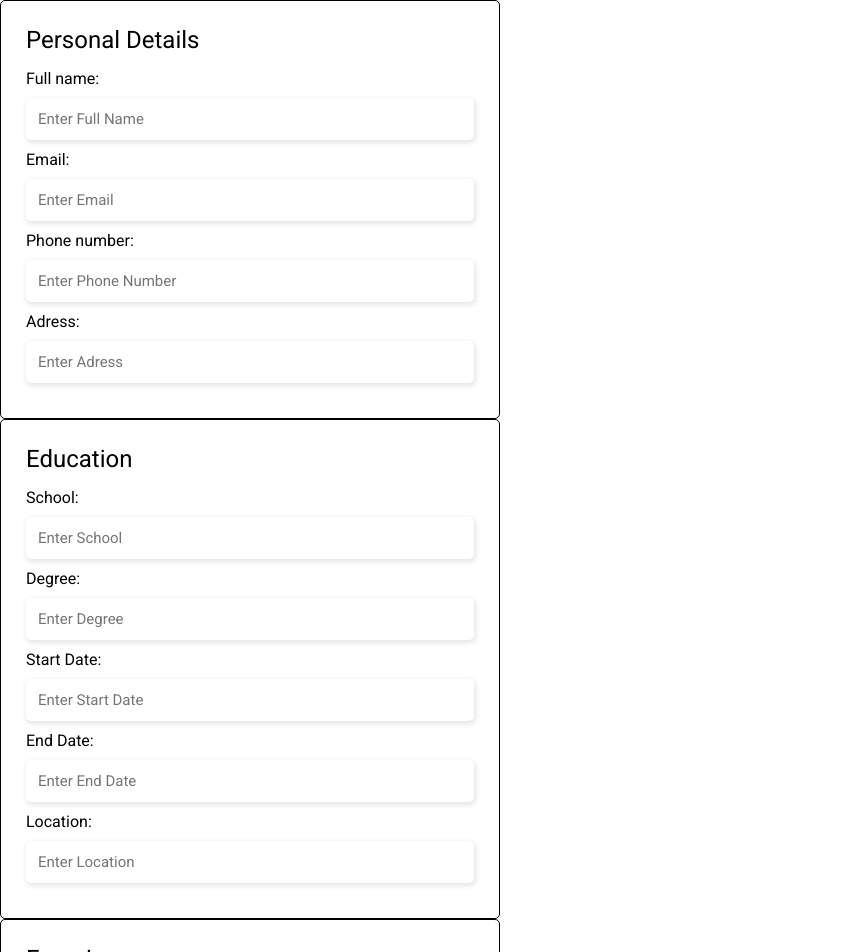
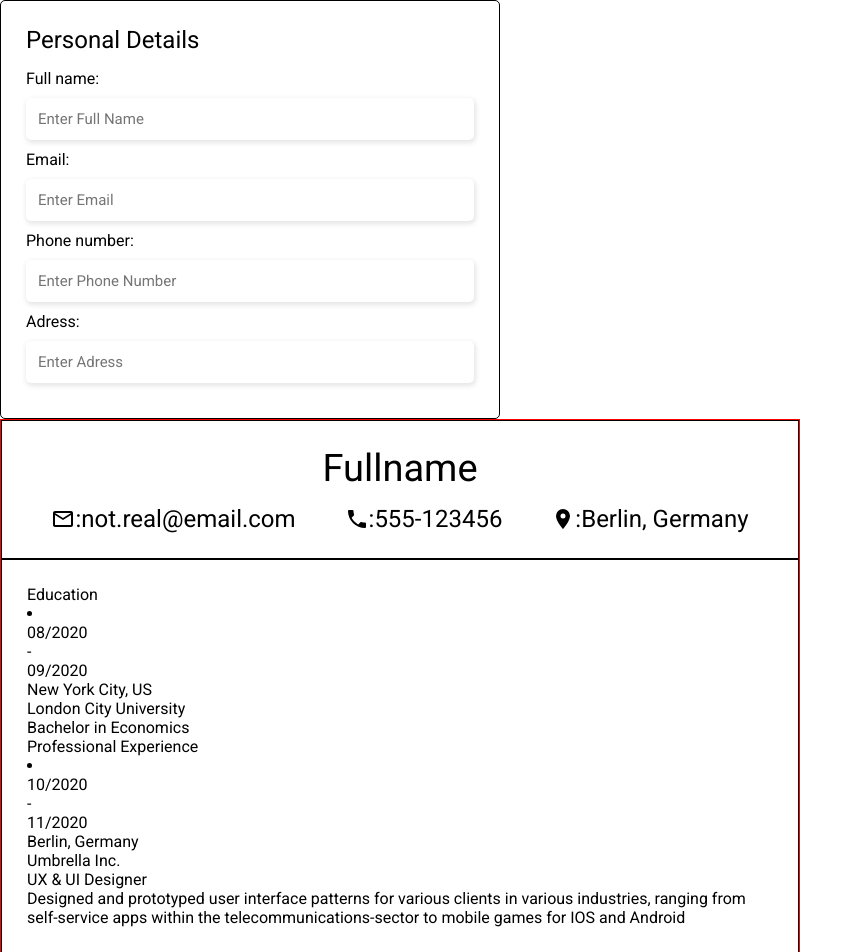
Before and after one commit to DayanWalter/TOP-cv-application, a React (Vite) app: page / in a window 1280 px wide. Shown: the top 952 px of the page, without its empty margins (0-863 px from the left). Built offline with nearby package versions, Linux system fonts and the light colour scheme.

Commit message:
Designed head section cv

```diff
--- a/package.json
+++ b/package.json
@@ -11,6 +11,8 @@
   },
   "dependencies": {
     "@fontsource/roboto": "^5.0.8",
+    "@mdi/js": "^7.2.96",
+    "@mdi/react": "^1.6.1",
     "react": "^18.2.0",
     "react-dom": "^18.2.0"
   },
--- a/src/components/App.jsx
+++ b/src/components/App.jsx
@@ -2,5 +2,5 @@ import { useState } from 'react';
 import Personal from './Personal';
 
 export default function App() {
-  return <button>Click</button>;
+  return <Personal />;
 }
--- /dev/null
+++ b/src/components/CV.jsx
@@ -0,0 +1,74 @@
+import { useState } from 'react';
+import Icon from '@mdi/react';
+import { mdiEmailOutline } from '@mdi/js';
+import { mdiPhone } from '@mdi/js';
+import { mdiMapMarker } from '@mdi/js';
+
+export default function CV() {
+  return (
+    <div className="cv">
+      <div className="head">
+        <div className="top">
+          <h1>Fullname</h1>
+        </div>
+        <div className="bottom">
+          <div className="email">
+            <Icon path={mdiEmailOutline} size={1} />:<h2>not.real@email.com</h2>
+          </div>
+
+          <div className="phone">
+            <Icon path={mdiPhone} size={1} />: <h2>555-123456</h2>
+          </div>
+
+          <div className="location">
+            <Icon path={mdiMapMarker} size={1} />:<h2>Berlin, Germany</h2>
+          </div>
+        </div>
+      </div>
+      <div className="body">
+        <h1>Education</h1>
+        <li>
+          <div className="dateLocation">
+            <div className="date">
+              <p className="startDate">08/2020</p>-
+              <p className="endDate">09/2020</p>
+            </div>
+            <div className="location">
+              <p>New York City, US</p>
+            </div>
+          </div>
+          <div className="schoolDegree">
+            <div className="school">
+              <p>London City University</p>
+            </div>
+            <div className="degree">Bachelor in Economics</div>
+          </div>
+        </li>
+        <h1>Professional Experience</h1>
+        <li>
+          <div className="dateLocation">
+            <div className="date">
+              <p className="startDate">10/2020</p>-
+              <p className="endDate">11/2020</p>
+            </div>
+            <div className="location">
+              <p>Berlin, Germany</p>
+            </div>
+          </div>
+          <div className="companyPositionDescription">
+            <div className="company">
+              <p>Umbrella Inc.</p>
+            </div>
+            <div className="position">UX & UI Designer</div>
+            <div className="description">
+              Designed and prototyped user interface patterns for various
+              clients in various industries, ranging from self-service apps
+              within the telecommunications-sector to mobile games for IOS and
+              Android
+            </div>
+          </div>
+        </li>
+      </div>
+    </div>
+  );
+}
--- a/src/main.jsx
+++ b/src/main.jsx
@@ -6,12 +6,14 @@ import App from './components/App';
 import Personal from './components/Personal';
 import Education from './components/Education';
 import Experience from './components/Experience';
+import CV from './components/CV';
 
 ReactDOM.createRoot(document.getElementById('root')).render(
   <React.StrictMode>
-    {/* <App /> */}
-    <Personal />
-    <Education />
-    <Experience />
+    <App />
+    {/* <Personal /> */}
+    {/* <Education /> */}
+    {/* <Experience /> */}
+    <CV />
   </React.StrictMode>
 );
--- a/src/styles/index.css
+++ b/src/styles/index.css
@@ -38,3 +38,41 @@ form textarea:focus {
   outline: none;
   border-color: blue;
 }
+
+.cv {
+  border: 1px solid red;
+  max-width: 800px;
+}
+.cv .head,
+.cv .body {
+  padding: 25px;
+}
+.cv .head {
+  border: 1px solid black;
+  min-height: 100px;
+  /* display: flex;
+  flex-direction: column; */
+}
+.cv .head .top {
+  font-size: 38px;
+  margin-bottom: 15px;
+  display: flex;
+  justify-content: center;
+}
+.cv .head .bottom {
+  /* border: 1px solid green; */
+  display: flex;
+  align-items: center;
+  justify-content: space-around;
+}
+.cv .head .bottom .email,
+.cv .head .bottom .phone,
+.cv .head .bottom .location {
+  display: flex;
+  align-items: center;
+  font-size: 24px;
+}
+
+.cv .body {
+  border: 1px solid black;
+}
```
Also changed, not shown: 1 other file (tests, documents, lock files or other folders).
